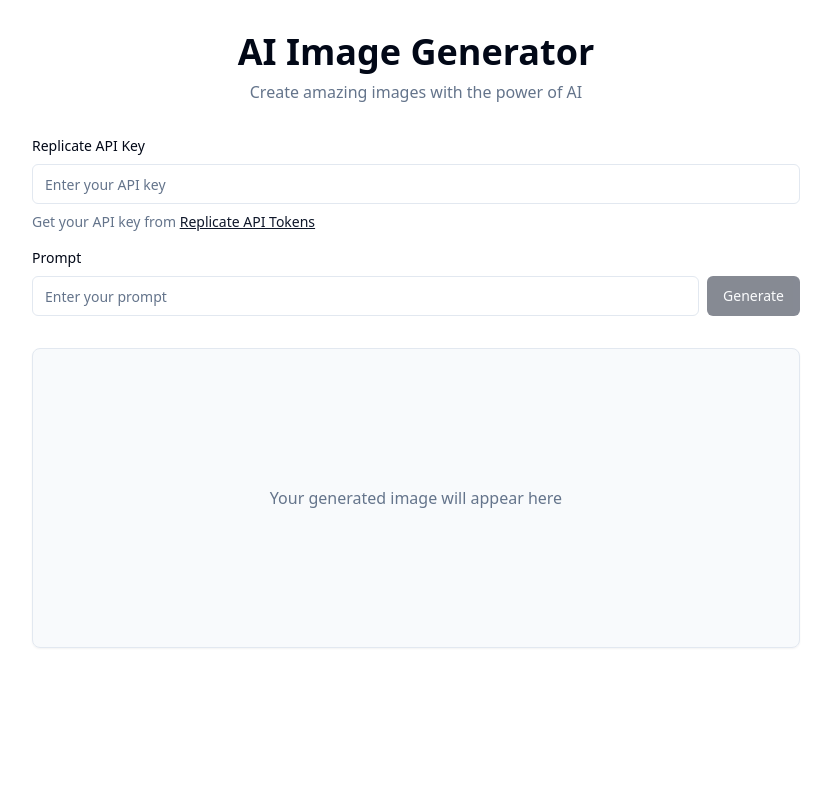
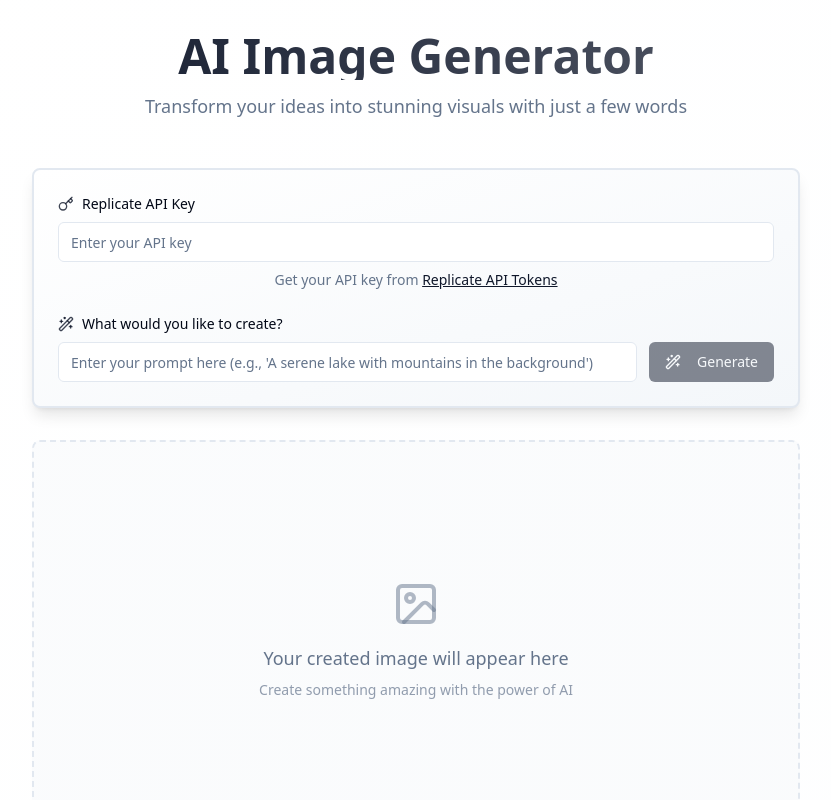
Before and after one commit to NExPlain/d-9709, a React (Vite) app: page / in a window 1280 px wide. Shown: the top 800 px of the page, without its empty margins (224-1055 px from the left). Built offline with nearby package versions, Linux system fonts and the light colour scheme.

Commit message:
Improve the look and feel
The code was changed to improve the look and feel of the application.

```diff
--- a/src/components/ImageGenerator.tsx
+++ b/src/components/ImageGenerator.tsx
@@ -1,11 +1,13 @@
+
 import { useState } from 'react';
 import { Button } from "@/components/ui/button";
 import { Input } from "@/components/ui/input";
-import { Card } from "@/components/ui/card";
+import { Card, CardContent } from "@/components/ui/card";
 import { useApiKey } from '@/hooks/useApiKey';
-import { generateImage, checkGenerationStatus, type GenerationResponse } from '@/lib/replicate';
-import { Loader2 } from 'lucide-react';
+import { generateImage, checkGenerationStatus } from '@/lib/replicate';
+import { Loader2, Wand2, Key, Image as ImageIcon } from 'lucide-react';
 import { toast } from 'sonner';
+import { Label } from '@/components/ui/label';
 
 export const ImageGenerator = () => {
   const [prompt, setPrompt] = useState('');
@@ -46,31 +48,37 @@ export const ImageGenerator = () => {
       }, 1000);
     } catch (error) {
       setIsGenerating(false);
+      toast.error('An error occurred while generating the image');
     }
   };
 
   return (
     <div className="w-full max-w-3xl mx-auto space-y-8">
-      <div className="space-y-4">
+      <Card className="overflow-hidden border-2 bg-gradient-to-br from-card to-secondary/80 backdrop-blur-sm shadow-lg">
+        <CardContent className="p-6">
+          <div className="space-y-6">
             <div className="space-y-2">
-          <label htmlFor="apiKey" className="block text-sm font-medium">
+              <div className="flex items-center gap-2">
+                <Key className="h-4 w-4 text-primary/80" />
+                <Label htmlFor="apiKey" className="text-sm font-medium">
                   Replicate API Key
-          </label>
+                </Label>
+              </div>
               <Input
                 id="apiKey"
                 type="password"
                 value={apiKey}
                 onChange={(e) => updateApiKey(e.target.value)}
                 placeholder="Enter your API key"
-            className="w-full"
+                className="w-full transition-all focus:ring-2 focus:ring-primary/30"
               />
-          <p className="text-sm text-muted-foreground">
+              <p className="text-sm text-muted-foreground mt-1">
                 Get your API key from{' '}
                 <a
                   href="https://replicate.com/account/api-tokens"
                   target="_blank"
                   rel="noopener noreferrer"
-              className="text-primary underline hover:no-underline"
+                  className="text-primary underline hover:no-underline font-medium transition-all"
                 >
                   Replicate API Tokens
                 </a>
@@ -78,53 +86,74 @@ export const ImageGenerator = () => {
             </div>
 
             <div className="space-y-2">
-          <label htmlFor="prompt" className="block text-sm font-medium">
-            Prompt
-          </label>
-          <div className="flex gap-2">
+              <div className="flex items-center gap-2">
+                <Wand2 className="h-4 w-4 text-primary/80" />
+                <Label htmlFor="prompt" className="text-sm font-medium">
+                  What would you like to create?
+                </Label>
+              </div>
+              <div className="flex gap-3">
                 <Input
                   id="prompt"
                   value={prompt}
                   onChange={(e) => setPrompt(e.target.value)}
-              placeholder="Enter your prompt"
-              className="flex-1"
+                  placeholder="Enter your prompt here (e.g., 'A serene lake with mountains in the background')"
+                  className="flex-1 transition-all focus:ring-2 focus:ring-primary/30"
                   disabled={isGenerating}
                 />
                 <Button
                   onClick={handleGenerate}
                   disabled={isGenerating || !prompt || !apiKey}
+                  className="transition-all"
                 >
                   {isGenerating ? (
                     <>
                       <Loader2 className="mr-2 h-4 w-4 animate-spin" />
-                  Generating...
+                      Creating...
                     </>
                   ) : (
-                'Generate'
+                    <>
+                      <Wand2 className="mr-2 h-4 w-4" />
+                      Generate
+                    </>
                   )}
                 </Button>
               </div>
             </div>
           </div>
+        </CardContent>
+      </Card>
 
-      <div className="relative min-h-[300px] w-full">
+      <div className="relative min-h-[400px] w-full rounded-lg overflow-hidden">
         {isGenerating ? (
-          <Card className="absolute inset-0 flex items-center justify-center bg-muted/50">
-            <div className="text-center space-y-4">
-              <Loader2 className="h-8 w-8 animate-spin mx-auto" />
-              <p className="text-sm animate-pulse-slow">Generating your image...</p>
+          <Card className="absolute inset-0 flex items-center justify-center bg-muted/50 border-0 animate-pulse">
+            <div className="text-center space-y-4 p-6">
+              <div className="w-16 h-16 rounded-full bg-background flex items-center justify-center mx-auto shadow-lg">
+                <Loader2 className="h-8 w-8 animate-spin text-primary" />
+              </div>
+              <p className="text-lg font-medium animate-pulse-slow">Creating your masterpiece...</p>
+              <p className="text-sm text-muted-foreground max-w-md">
+                This usually takes 10-20 seconds depending on complexity
+              </p>
             </div>
           </Card>
         ) : generatedImage ? (
+          <div className="overflow-hidden rounded-lg shadow-lg transition-all hover:shadow-xl border-2 border-card">
             <img
               src={generatedImage}
               alt="Generated image"
-            className="w-full h-auto rounded-lg shadow-lg"
+              className="w-full h-auto object-cover transition-all hover:scale-[1.02] duration-500"
+              loading="lazy"
             />
+          </div>
         ) : (
-          <Card className="absolute inset-0 flex items-center justify-center bg-muted/50">
-            <p className="text-muted-foreground">
-              Your generated image will appear here
+          <Card className="absolute inset-0 flex flex-col items-center justify-center bg-muted/30 border-2 border-dashed">
+            <ImageIcon className="h-12 w-12 text-muted-foreground/50 mb-4" />
+            <p className="text-muted-foreground text-lg font-medium">
+              Your created image will appear here
+            </p>
+            <p className="text-muted-foreground/70 text-sm max-w-md text-center mt-2">
+              Create something amazing with the power of AI
             </p>
           </Card>
         )}
--- a/src/index.css
+++ b/src/index.css
@@ -1,3 +1,4 @@
+
 @tailwind base;
 @tailwind components;
 @tailwind utilities;
@@ -97,5 +98,84 @@
 
   body {
     @apply bg-background text-foreground;
+    font-feature-settings: "rlig" 1, "calt" 1;
+  }
+
+  .card-gradient {
+    @apply bg-gradient-to-br from-card to-secondary/80 backdrop-blur-sm;
+  }
+
+  .glass {
+    @apply backdrop-blur-sm bg-white/10 border border-white/20;
   }
 }
+
+@layer utilities {
+  .animation-delay-200 {
+    animation-delay: 0.2s;
+  }
+
+  .animation-delay-500 {
+    animation-delay: 0.5s;
+  }
+
+  .text-gradient {
+    @apply bg-clip-text text-transparent bg-gradient-to-r from-primary to-primary/70;
+  }
+}
+
+@keyframes pulse-slow {
+  0%, 100% {
+    opacity: 1;
+  }
+  50% {
+    opacity: 0.5;
+  }
+}
+
+.animate-pulse-slow {
+  animation: pulse-slow 2s cubic-bezier(0.4, 0, 0.6, 1) infinite;
+}
+
+#root {
+  max-width: 1280px;
+  margin: 0 auto;
+  padding: 0;
+  text-align: center;
+}
+
+.logo {
+  height: 6em;
+  padding: 1.5em;
+  will-change: filter;
+  transition: filter 300ms;
+}
+.logo:hover {
+  filter: drop-shadow(0 0 2em #646cffaa);
+}
+.logo.react:hover {
+  filter: drop-shadow(0 0 2em #61dafbaa);
+}
+
+@keyframes logo-spin {
+  from {
+    transform: rotate(0deg);
+  }
+  to {
+    transform: rotate(360deg);
+  }
+}
+
+@media (prefers-reduced-motion: no-preference) {
+  a:nth-of-type(2) .logo {
+    animation: logo-spin infinite 20s linear;
+  }
+}
+
+.card {
+  padding: 2em;
+}
+
+.read-the-docs {
+  color: #888;
+}
--- a/src/pages/Index.tsx
+++ b/src/pages/Index.tsx
@@ -1,14 +1,22 @@
+
 import { ImageGenerator } from "@/components/ImageGenerator";
 
 const Index = () => {
   return (
-    <div className="min-h-screen bg-background p-8">
+    <div className="min-h-screen bg-gradient-to-br from-background to-secondary/10 p-6 md:p-8">
       <div className="max-w-4xl mx-auto">
-        <h1 className="text-4xl font-bold text-center mb-2">AI Image Generator</h1>
-        <p className="text-muted-foreground text-center mb-8">
-          Create amazing images with the power of AI
-        </p>
+        <div className="mb-12 text-center space-y-3">
+          <h1 className="text-4xl md:text-5xl font-bold text-center bg-gradient-to-r from-primary to-primary/70 bg-clip-text text-transparent">
+            AI Image Generator
+          </h1>
+          <p className="text-muted-foreground text-lg max-w-2xl mx-auto">
+            Transform your ideas into stunning visuals with just a few words
+          </p>
+        </div>
         <ImageGenerator />
+        <footer className="mt-16 text-center text-sm text-muted-foreground">
+          <p>Powered by Replicate's API and your imagination</p>
+        </footer>
       </div>
     </div>
   );
--- a/tailwind.config.ts
+++ b/tailwind.config.ts
@@ -1,3 +1,4 @@
+
 import type { Config } from "tailwindcss";
 
 export default {
@@ -71,11 +72,28 @@ export default {
           "0%, 100%": { opacity: "1" },
           "50%": { opacity: "0.5" },
         },
+        "fade-in": {
+          "0%": { opacity: "0", transform: "translateY(10px)" },
+          "100%": { opacity: "1", transform: "translateY(0)" },
+        },
+        "scale-in": {
+          "0%": { transform: "scale(0.95)", opacity: "0" },
+          "100%": { transform: "scale(1)", opacity: "1" },
+        },
       },
       animation: {
         "accordion-down": "accordion-down 0.2s ease-out",
         "accordion-up": "accordion-up 0.2s ease-out",
         "pulse-slow": "pulse-slow 2s cubic-bezier(0.4, 0, 0.6, 1) infinite",
+        "fade-in": "fade-in 0.5s ease-out",
+        "scale-in": "scale-in 0.3s ease-out",
+      },
+      transitionProperty: {
+        'height': 'height',
+        'spacing': 'margin, padding',
+      },
+      transitionDuration: {
+        '2000': '2000ms',
       },
     },
   },
```
Lines whose indentation alone changed are shown as unchanged.
